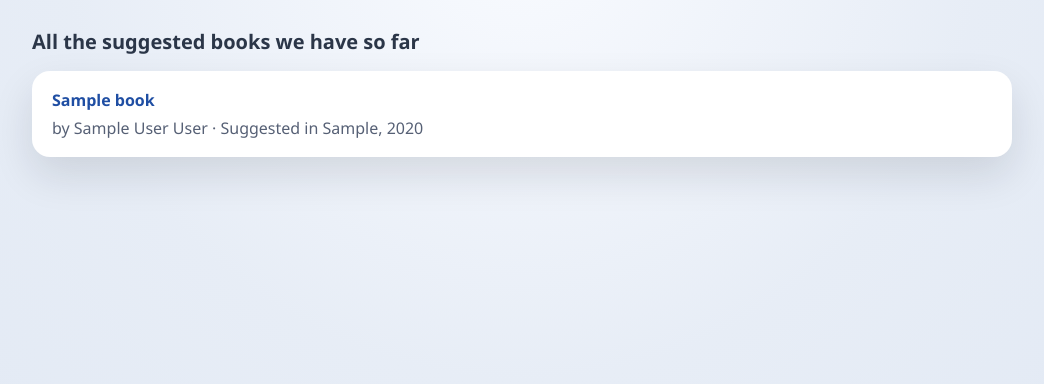
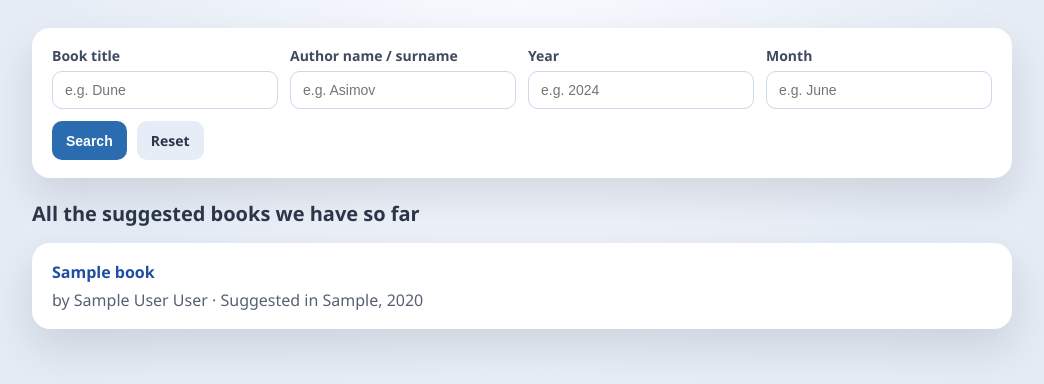
Before and after one commit to BabyninDmytro/FlaskLibrary, a Flask app: page /home in a window 1280 px wide. Shown: the part 81-465 px from the top of the page, without its empty margins (118-1162 px from the left). Run offline with Flask 3, Linux system fonts and the light colour scheme; a user stored in the database is signed in; tables that the repository leaves empty hold one stand-in row (values such as "Sample post").

Commit message:
Add multi-criteria book search on home page

```diff
--- a/routes.py
+++ b/routes.py
@@ -1,5 +1,6 @@
-from flask import Blueprint, flash, redirect, render_template, url_for
+from flask import Blueprint, flash, redirect, render_template, request, url_for
 from flask_login import login_required, login_user, logout_user
+from sqlalchemy import or_
 
 from extensions import db
 from forms import LoginForm, RegistrationForm
@@ -49,8 +50,39 @@ def logout():
 @bp.route('/home')
 @login_required
 def home():
-    books = Book.query.all()
-    return render_template('home.html', books=books)
+    title = request.args.get('title', '').strip()
+    author = request.args.get('author', '').strip()
+    year = request.args.get('year', '').strip()
+    month = request.args.get('month', '').strip()
+
+    query = Book.query
+
+    if title:
+        query = query.filter(Book.title.ilike(f'%{title}%'))
+
+    if author:
+        query = query.filter(
+            or_(
+                Book.author_name.ilike(f'%{author}%'),
+                Book.author_surname.ilike(f'%{author}%'),
+            )
+        )
+
+    if year.isdigit():
+        query = query.filter(Book.year == int(year))
+
+    if month:
+        query = query.filter(Book.month.ilike(f'%{month}%'))
+
+    books = query.order_by(Book.year.desc(), Book.month.asc(), Book.title.asc()).all()
+
+    filters = {
+        'title': title,
+        'author': author,
+        'year': year,
+        'month': month,
+    }
+    return render_template('home.html', books=books, filters=filters)
 
 
 @bp.route('/profile/<int:user_id>')
--- a/templates/home.html
+++ b/templates/home.html
@@ -57,6 +57,65 @@
       color: #2b3648;
     }
 
+    .search-card {
+      background: #ffffff;
+      border-radius: 18px;
+      padding: 18px 20px;
+      margin-bottom: 22px;
+      box-shadow: 0 18px 40px rgba(17, 24, 39, 0.12);
+    }
+
+    .search-form {
+      display: grid;
+      gap: 12px;
+      grid-template-columns: repeat(auto-fit, minmax(180px, 1fr));
+      align-items: end;
+    }
+
+    .search-field {
+      display: grid;
+      gap: 6px;
+    }
+
+    .search-field label {
+      font-size: 14px;
+      color: #3f4a5f;
+      font-weight: 600;
+    }
+
+    .search-field input {
+      border: 1px solid #ccd7ea;
+      border-radius: 10px;
+      padding: 10px 12px;
+      font-size: 14px;
+    }
+
+    .search-actions {
+      display: flex;
+      gap: 10px;
+      flex-wrap: wrap;
+    }
+
+    .btn {
+      border: none;
+      border-radius: 10px;
+      padding: 10px 14px;
+      font-weight: 600;
+      cursor: pointer;
+      text-decoration: none;
+      font-size: 14px;
+    }
+
+    .btn-primary {
+      background: #2b6cb0;
+      color: #ffffff;
+    }
+
+    .btn-secondary {
+      background: #e7edf6;
+      color: #2b3648;
+    }
+
     .book-list {
       list-style: none;
       padding: 0;
@@ -95,6 +154,35 @@
       <a class="nav-link logout-link" href="{{ url_for('main.logout') }}">Logout</a>
     </header>
 
+    <section class="search-card">
+      <form class="search-form" method="get" action="{{ url_for('main.home') }}">
+        <div class="search-field">
+          <label for="title">Book title</label>
+          <input id="title" name="title" type="text" value="{{ filters.title }}" placeholder="e.g. Dune">
+        </div>
+
+        <div class="search-field">
+          <label for="author">Author name / surname</label>
+          <input id="author" name="author" type="text" value="{{ filters.author }}" placeholder="e.g. Asimov">
+        </div>
+
+        <div class="search-field">
+          <label for="year">Year</label>
+          <input id="year" name="year" type="number" min="0" value="{{ filters.year }}" placeholder="e.g. 2024">
+        </div>
+
+        <div class="search-field">
+          <label for="month">Month</label>
+          <input id="month" name="month" type="text" value="{{ filters.month }}" placeholder="e.g. June">
+        </div>
+
+        <div class="search-actions">
+          <button class="btn btn-primary" type="submit">Search</button>
+          <a class="btn btn-secondary" href="{{ url_for('main.home') }}">Reset</a>
+        </div>
+      </form>
+    </section>
+
     <h2 class="section-title">All the suggested books we have so far</h2>
     <ul class="book-list">
       {% for book in books %}
@@ -104,6 +192,8 @@
             by {{ book.author_name }} {{ book.author_surname }} · Suggested in {{ book.month }}, {{ book.year }}
           </p>
         </li>
+      {% else %}
+        <li class="book-card">No books found for your current filters.</li>
       {% endfor %}
     </ul>
   </main>
```
